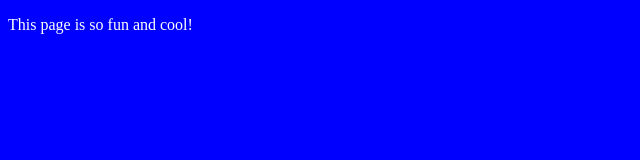
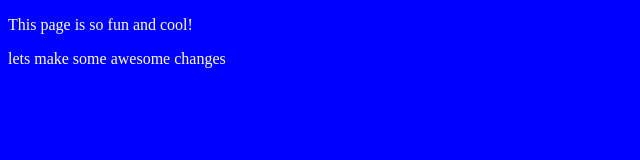
Before and after one commit to kristajesek/test2, a plain HTML site: page index.html in a window 1280 px wide. Shown: the whole page, without its empty margins (0-640 px from the left). Drawn offline with Linux system fonts and the light colour scheme.

Commit message:
makes changes to initialize git

```diff
--- a/index.html
+++ b/index.html
@@ -10,6 +10,6 @@
 </head>
 <body>
     <p> This page is so fun and cool!</p>
-
+    <p> lets make some awesome changes</p>
 </body>
 </html>
```
Also changed, not shown: 1 other file.
